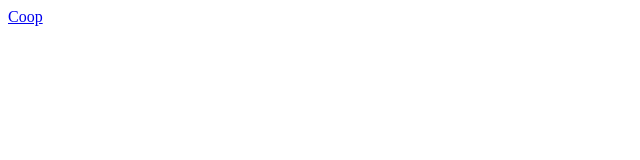
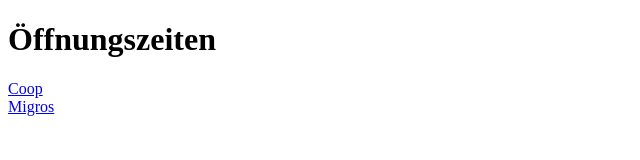
Before and after one commit to ReneNyffenegger/crawler, a plain HTML site: page Oeffnungszeiten/index.html in a window 1280 px wide. Shown: the whole page, without its empty margins (0-640 px from the left). Drawn offline with Linux system fonts and the light colour scheme.

Commit message:
+ Migros

```diff
--- a/Oeffnungszeiten/index.html
+++ b/Oeffnungszeiten/index.html
@@ -2,11 +2,15 @@
 <html>
 <head>
   <meta content="text/html;charset=utf-8" http-equiv="Content-Type">
+  <meta name="description" content="Öffnungszeiten von Coop und Migros">
   <title>Öffnungszeiten</title>
 </head>
 <body>
 
-   <a href='Coop'>Coop</a>
+  <h1>Öffnungszeiten</h1>
+
+   <a href='Coop.html'>Coop</a><br>
+   <a href='Migros.html'>Migros</a><br>
 
 </body>
 </html>
```
Also changed, not shown: 3 other files.
